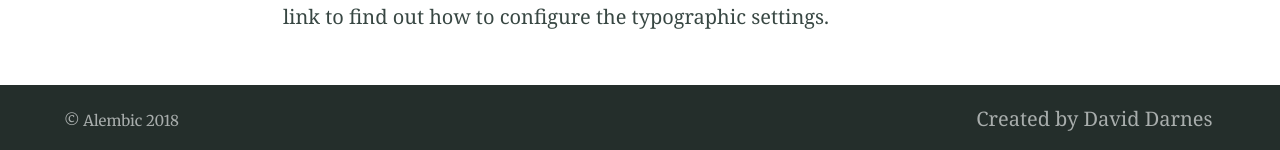
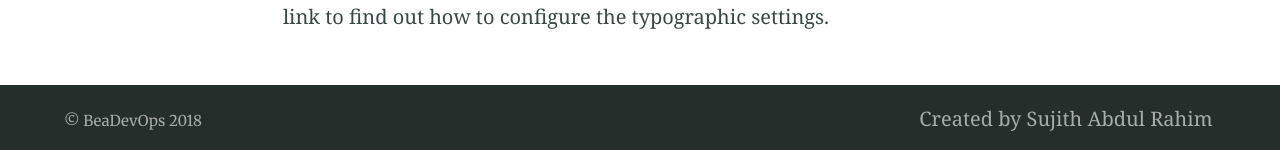
Before and after one commit to sujiar37/beadevops, a Jekyll site: the page built from index.md, in a window 1280 px wide and 900 px high, scrolled down 3264 px. Shown: the part 747-897 px from the top of the window. Built offline with Jekyll 4.4.1, drawn with Linux system fonts in a browser that asks for light colours; our own code applies the rules of GitHub Pages for plain Markdown files.

Commit message:
Config updated

```diff
--- a/_config.yml
+++ b/_config.yml
@@ -30,38 +30,39 @@ plugins:
 - jekyll-default-layout
 - jekyll-feed
 - jemoji
+- jekyll-remote-theme
 
 # 3. Gem settings
 paginate: 2 # jekyll-paginate > items per page
 paginate_path: blog/page:num # jekyll-paginate > blog page
 jekyll-mentions: https://twitter.com # jekyll-mentions > service used when @replying
 twitter:
-  username: DavidDarnes # jekyll-seo-tag > Owners twitter username
-author: DavidDarnes # jekyll-seo-tag > default author
+  username: Sujith Abdul Rahim # jekyll-seo-tag > Owners twitter username
+author: Sujith Abdul Rahim # jekyll-seo-tag > default author
 social: # jekyll-seo-tag > social overrides
-  name: David Darnes # jekyll-seo-tag > real name
+  name: Sujith Abdul Rahim # jekyll-seo-tag > real name
   links:  # jekyll-seo-tag > social aliases (sameAs)
-    - https://twitter.com/DavidDarnes
-    - https://www.facebook.com/daviddarnes
-    - https://www.linkedin.com/in/daviddarnes
-    - https://plus.google.com/+DavidDarnes
-    - https://github.com/daviddarnes
+    - https://twitter.com/sujithar37
+    - https://www.facebook.com/sujithar37
+    - https://www.linkedin.com/in/sujithar37
+    - https://plus.google.com/+sujithar37
+    - https://github.com/sujiar37
 
 # 4. Jekyll settings
 sass:
   style: compressed # Style compression
 permalink: pretty  # Permalink style (/YYYY/MM/DD/page-name/)
 excerpt_separator: <!-- more --> # Marks end of excerpt in posts
-timezone: Europe/London # Timezone for blog posts and alike
+timezone: Asia/Kolkota # Timezone for blog posts and alike
 
 # 5. Collections
 collections:
   posts:
     title: Posts # Needed for Siteleaf
     output: true
-    description: "My thoughts and ideas" # The post list page content
+    description: "My thoughts and ideas ~ BeaDevOps" # The post list page content
     feature_text: |
-      Welcome to the blog
+      Welcome to my Site
     feature_image: "https://picsum.photos/2560/600?image=866"
 
 # 6. Jekyll collections settings
@@ -73,15 +74,15 @@ defaults:
 # 7. Site settings
 encoding: utf-8 # Make sure the encoding is right
 lang: en-GB # Set the site language
-title: "Alembic" # Site name or title, also used in jekyll-seo-tag
+title: "BeaDevOps" # Site name or title, also used in jekyll-seo-tag
 logo: "/assets/logo.svg" # Site logo, also used in jekyll-seo-tag
-description: "Alembic is a starting point for Jekyll projects. Rather than starting from scratch, this boilerplate is designed to get the ball rolling immediately" # Site description and default description, also used in jekyll-seo-tag
-url: "https://alembic.darn.es" # Site url, also used in jekyll-seo-tag
+description: "Choose a job you love and you'll never have to work a day in your life ~ Confucious" # Site description and default description, also used in jekyll-seo-tag
+url: "https://www.beadevops.com" # Site url, also used in jekyll-seo-tag
 baseurl: ""
-repo: "https://github.com/daviddarnes/alembic"
-email: "me@daviddarnes.com"
+repo: "https://github.com/sujiar37/beadevops"
+email: "beadevops@gmail.com"
 # disqus: "alembic-1" # Blog post comments, uncomment the option and set the site ID from your Disqus account
-avatarurl: "https://www.gravatar.com/avatar/6c0377abcf4da91cdd35dea4554b2a4c" # Uses avatars for favicons to get multple sites, eg Gravatar, Twitter, GitHub
+avatarurl: "https://s.gravatar.com/avatar/207c2d2be4f2d40fc12f1fbaa26de059?s=80" # Uses avatars for favicons to get multple sites, eg Gravatar, Twitter, GitHub
 
 # 8. Site navigation
 navigation_header:
@@ -90,17 +91,17 @@ navigation_header:
   Blog: /blog/
   Categories: /categories/
   Search: /search/
-  Fork Alembic: https://github.com/daviddarnes/alembic
+  Fork Alembic: https://github.com/sujiar37
 
 navigation_footer:
-  Created by David Darnes: https://darn.es
+  Created by Sujith Abdul Rahim: https://www.beadevops.com
 
 social_links: # Appears in sidebar. Set the urls then uncomment and comment out as desired
-  Twitter: https://twitter.com/DavidDarnes
-  LinkedIn: https://www.linkedin.com/in/daviddarnes
-  Google+: https://plus.google.com/+DavidDarnes
-  GitHub: https://github.com/daviddarnes
-  link: https://darn.es
+  Twitter: https://twitter.com/sujithar37
+  LinkedIn: https://www.linkedin.com/in/sujithar37
+  Google+: https://plus.google.com/+sujithar37
+  GitHub: https://github.com/sujiar37
+  link: https://www.beadevops.com
   RSS: /feed.xml
 
 sharing_links: # Appear at the bottom of single blog posts, uncomment and comment out as desired. Colours set the button colour
@@ -108,9 +109,11 @@ sharing_links: # Appear at the bottom of single blog posts, uncomment and commen
   facebook: "#3B5998"
   Google+: "#DC4E41"
   # Pinterest: "#BD081C"
-  # LinkedIn: "#0077B5"
+  LinkedIn: "#0077B5"
   # tumblr: "#36465D"
   # Reddit: "#FF4500"
   # Hacker News: "#ff6600"
   # Designer News: "#2D72D9"
-  # Email: ""
+  Email: ""
+
+remote_theme: sujiar37/beadevops
```
